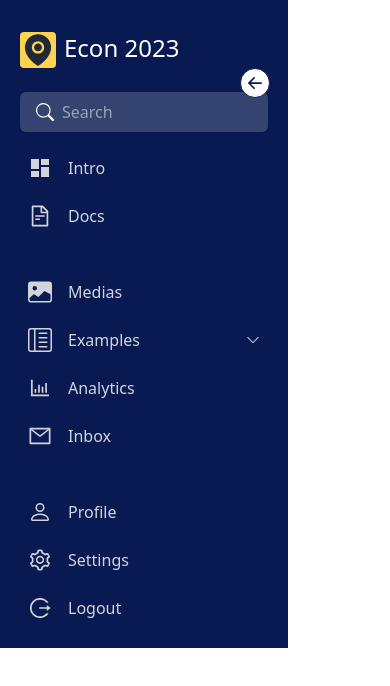
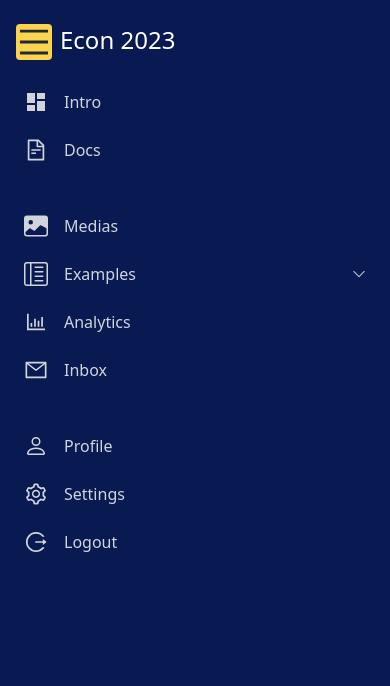
Before and after one commit to benbenz/wombat, a Next.js app: page / in a window 390 px wide. Shown: the top 686 px of the page. Built offline with nearby package versions, Linux system fonts and the light colour scheme.

Commit message:
- tried DaisyUI Drawer - made Layout responsive

```diff
--- /dev/null
+++ b/src/components/Layout2.js
@@ -0,0 +1,56 @@
+import { useState } from 'react' ;
+import Menu from '../components/Menu.js';
+import { BsArrowLeftShort , BsSearch , BsChevronDown } from 'react-icons/bs'
+import { AiFillEnvironment, AiOutlineMenu} from 'react-icons/ai' ;
+import styles from '../styles/Layout.module.css';
+import Link from 'next/link';
+
+import { MDXProvider } from '@mdx-js/react';
+import MDXComponents from './MDXComponents.js';
+
+
+const Layout = ({ children , title, menuItems }) => {
+    const [open,setOpen] = useState(true)
+
+    const handleMenuItemClick = (event) => {
+      const isMobile = parseInt(getComputedStyle(event.target).getPropertyValue('--is-mobile'));
+      if (isMobile) {
+        setOpen(false)
+      }
+    };
+
+    return (
+    <div className={"l2_container flex "+ (open?"open":"closed")}>
+
+    <div className={"leftbar " + styles.leftbar} >
+        <BsArrowLeftShort className={'menuarrow ' + styles.menuarrow + ` ${!open && "rotate-180"}`} onClick={()=>setOpen(!open)}/>
+       <div className={styles.wrapper}>
+         <AiOutlineMenu className={styles.logo+ ` ${!open && "rotate-[360deg]"}`} onClick={()=>setOpen(!open)}/>
+         <Link href="/"><h1 className={'mainTitle ' + styles.maintitle+ ` ${!open && "scale-0 width-0"}`}>{title}</h1></Link>
+       </div>
+       {/*
+       <div className={styles.searchitem+` ${!open?"px-2.5":"px-4"}`}>
+          <BsSearch className={styles.searchicon+ ` ${open && "mr-2"}`}/>
+          <input className={styles.searchinput+` ${!open && "hidden"}` } type={"search"} placeholder="Search"/>
+        </div>
+       */}
+
+        <Menu open={open} menuItems={menuItems} onMenuItemClick={handleMenuItemClick} />
+
+      </div>{/* leftbar */}
+
+      <main className={styles.main+" "}>
+          <div className="p-7">
+            <div>
+                <MDXProvider components={MDXComponents}>
+                  {children}
+                </MDXProvider>
+            </div>
+          </div>
+      </main>
+
+    </div>
+    )
+} ;
+
+export default Layout ;
--- a/src/components/LayoutDaisy.js
+++ b/src/components/LayoutDaisy.js
@@ -4,11 +4,11 @@ import { useRouter } from 'next/router';
 import styles from '../styles/Layout.module.css';
 
 import { BsArrowLeftShort , BsSearch , BsChevronDown } from 'react-icons/bs'
-import { AiFillEnvironment} from 'react-icons/ai' ;
-import Link from 'next/link';
+import { AiFillEnvironment, AiOutlineMenu } from 'react-icons/ai' ;
 import { MDXProvider } from '@mdx-js/react';
 import MDXComponents from './MDXComponents.js';
 import Menu from '../components/Menu.js';
+import Link from 'next/link';
 
 const Layout = ({ children , title, menuItems }) => {
     const [open,setOpen] = useState(true)
@@ -16,19 +16,14 @@ const Layout = ({ children , title, menuItems }) => {
     const checkbox = useRef();
 
     // this will bind the Drawer mechanics with our initial menu mechanics ...
-    const handleChange = () => {
-      setOpen(checkbox.current.checked)
-    }
-
-    const setMenuOpen = (bool) => {
-      setOpen(bool) ;
-      checkbox.current.checked = false ;
+    const handleChange = (event) => {
+      setOpen(event.target.checked)
     }
 
     return (
 
       <div className="drawer">
-        <input id="my-drawer" type="checkbox" className="drawer-toggle" onChange={handleChange} ref={checkbox}/>
+        <input id="my-drawer" type="checkbox" className="drawer-toggle" onChange={handleChange} checked={open}/>
         <div className="drawer-content">
           <label htmlFor="my-drawer" className="btn btn-primary drawer-button">Open drawer</label>
           <main className={styles.main+" "}>
@@ -41,18 +36,21 @@ const Layout = ({ children , title, menuItems }) => {
             </div>
           </main>
         </div>
-        <div className={"drawer-side "+styles.leftbar+` ${open ? "w-72" : "w-20"}`}>
+        {/*<div className={"drawer-side "+styles.leftbar+` ${open ? "w-72" : "w-20"}`}>*/}
+        <div className={"drawer-side"}>
           <label htmlFor="my-drawer" className="drawer-overlay"></label>
-          <BsArrowLeftShort htmlFor="my-drawer" className={"drawer-button " + styles.menuarrow + ` ${!open && "rotate-180"}`} onClick={ ()=> setMenuOpen(!open) }/>
+          <BsArrowLeftShort htmlFor="my-drawer" className={styles.menuarrow + ` ${!open && "rotate-180 hidden"}`} onClick={ ()=> setOpen(!open) }/>
           <div className={styles.wrapper}>
-            <AiFillEnvironment className={styles.logo+ ` ${!open && "rotate-[360deg]"}`}/>
+            <AiOutlineMenu className={styles.logo+ ` ${!open && "rotate-[360deg]"}`} onClick={()=>setOpen(!open)}/>
             <Link href="/"><h1 className={styles.maintitle+ ` ${!open && "scale-0 width-0"}`}>{title}</h1></Link>
           </div>
+          {/*
           <div className={styles.searchitem+` ${!open?"px-2.5":"px-4"}`}>
             <BsSearch className={styles.searchicon+ ` ${open && "mr-2"}`}/>
             <input className={styles.searchinput+` ${!open && "hidden"}` } type={"search"} placeholder="Search"/>
           </div>
-          <Menu open={open} menuItems={menuItems}/>
+          */}
+          <Menu open={open} menuItems={menuItems} className={`${!open && "scale-0 width-0 height-0 hidden"}`}/>
         </div>
       </div>
     )
--- a/src/components/Menu.js
+++ b/src/components/Menu.js
@@ -6,16 +6,16 @@ import styles from '../styles/Menu.module.css';
 import Link from 'next/link';
 import React from 'react'
 
-function MenuLink({children,menu,submenuOpen,setSubmenuOpen}) {
+function MenuLink({children,menu,onMenuItemClick,submenuOpen,setSubmenuOpen}) {
     if(menu.link) {
         if(menu.link.endsWith(".html"))
-            return <Link href={"/_/html/"+menu.link}>{children}</Link>
+            return <Link href={"/_/html/"+menu.link} onClick={onMenuItemClick}>{children}</Link>
         else if(menu.link.endsWith(".md") || menu.link.endsWith(".mdx"))
-            return <Link href={"/_/mdx/"+menu.link}>{children}</Link>
+            return <Link href={"/_/mdx/"+menu.link} onClick={onMenuItemClick}>{children}</Link>
         else if(menu.link.endsWith(".ipynb"))
-            return <Link href={"/_/ipynb/"+menu.link}>{children}</Link>
+            return <Link href={"/_/ipynb/"+menu.link} onClick={onMenuItemClick}>{children}</Link>
         else
-            return <Link href={menu.link}>{children}</Link>
+            return <Link href={menu.link} onClick={onMenuItemClick}>{children}</Link>
 
     } else {
         if(menu.submenu) {
@@ -28,11 +28,16 @@ function MenuLink({children,menu,submenuOpen,setSubmenuOpen}) {
 
 export default function Menu(props) {
     const [submenuOpen,setSubmenuOpen] = useState(false)
+
+    const handleMenuItemClick = (event) => {
+        props.onMenuItemClick && props.onMenuItemClick(event);
+      };
+
     return (
-        <ul className={styles.menuitems}>
+        <ul className={'menuItems '+ styles.menuitems}>
         {props.menuItems.map((menu,index) => (
             <React.Fragment key={index}>
-            <MenuLink menu={menu} submenuOpen={submenuOpen} setSubmenuOpen={setSubmenuOpen}>
+            <MenuLink menu={menu} onMenuItemClick={handleMenuItemClick} submenuOpen={submenuOpen} setSubmenuOpen={setSubmenuOpen}>
             <li className={styles.menuitem+` ${menu.spacing?"mt-9":"mt-2"}`}>
                 <span className={styles.menuitemicon}>
                 { menu.icon ? menu.icon : <RiDashboardFill/> }
@@ -48,7 +53,7 @@ export default function Menu(props) {
             {menu.submenu && submenuOpen && props.open && (
                 <ul>
                     {menu.submenuItems.map((submenuItem,index2) => (
-                    <MenuLink key={`${index}.${index2}`} menu={submenuItem}>
+                    <MenuLink key={`${index}.${index2}`} menu={submenuItem} onMenuItemClick={handleMenuItemClick} >
                     <li className={styles.submenuitem+` ${menu.spacing?"mt-9":"mt-2"}`}>
                         {submenuItem.title}
                     </li>
--- a/src/pages/_app.js
+++ b/src/pages/_app.js
@@ -2,7 +2,7 @@ import '@/styles/globals.css'
 import '@/styles/ipynbStyle.css'
 import { BsFillImageFill, BsReverseLayoutTextSidebarReverse, BsPerson} from 'react-icons/bs' ;
 import { AiOutlineFileText, AiOutlineBarChart, AiOutlineMail, AiOutlineSetting, AiOutlineLogout } from 'react-icons/ai' ;
-import Layout from '../components/LayoutDaisy.js'
+import Layout from '../components/Layout2.js'
 
 
 export default function App({ Component, pageProps }) {
--- a/src/styles/Layout.module.css
+++ b/src/styles/Layout.module.css
@@ -1,5 +1,5 @@
 .leftbar {
-  @apply bg-dark-purple h-fit p-5 pt-8 relative duration-300 ;
+  @apply bg-dark-purple h-fit min-h-screen p-4 pt-6 relative duration-300 ;
 }
 
 .logo {
@@ -17,7 +17,7 @@
 .menuarrow {
   @apply bg-white
           text-dark-purple text-3xl rounded-full
-          absolute -right-3 top-9
+          absolute -right-3 top-7
           border border-dark-purple
           cursor-pointer
           duration-500 ;
@@ -37,7 +37,7 @@
 
 .main {
   /*flex-basis: 75%;*/
-  @apply max-w-[75%]
+  /*@apply max-w-[75%]*/
 }
 
 .code {
--- a/src/styles/globals.css
+++ b/src/styles/globals.css
@@ -9,3 +9,62 @@
 li p {
   display: inline-block;
 }
+
+
+/* Layout 2 */
+
+.open .leftbar {
+  @apply w-72 ;
+}
+.closed .leftbar {
+  @apply w-20 ;
+}
+
+:root {
+  --is-mobile: 0;
+}
+
+@media only screen and (orientation: landscape) {
+
+}
+
+/* Extra small devices (phones, 600px and down) */
+@media only screen and (max-width: 600px) {
+  :root {
+    --is-mobile: 1;
+  }
+  main {
+    @apply w-full absolute mt-[4em] z-10;
+  }
+  .l2_container {
+    @apply flex-col ;
+  }
+  .menuarrow {
+    @apply hidden ;
+  }
+  .leftbar {
+    @apply fixed z-20;
+  }
+  .open .leftbar {
+    @apply w-screen absolute ;
+  }
+  .mainTitle {
+    @apply scale-100 w-auto !important ;
+  }
+  .closed .leftbar {
+    @apply w-screen min-h-0;
+  }
+  .closed .leftbar .menuItems {
+    @apply hidden !important ;
+  }
+}
+
+/* Small devices (portrait tablets and large phones, 600px and up) */
+@media only screen and (min-width: 600px) and (max-width: 768px) {
+
+}
+
+/* Medium devices (landscape tablets, 768px and up) */
+@media only screen and (min-width: 768px) {
+
+}
```
